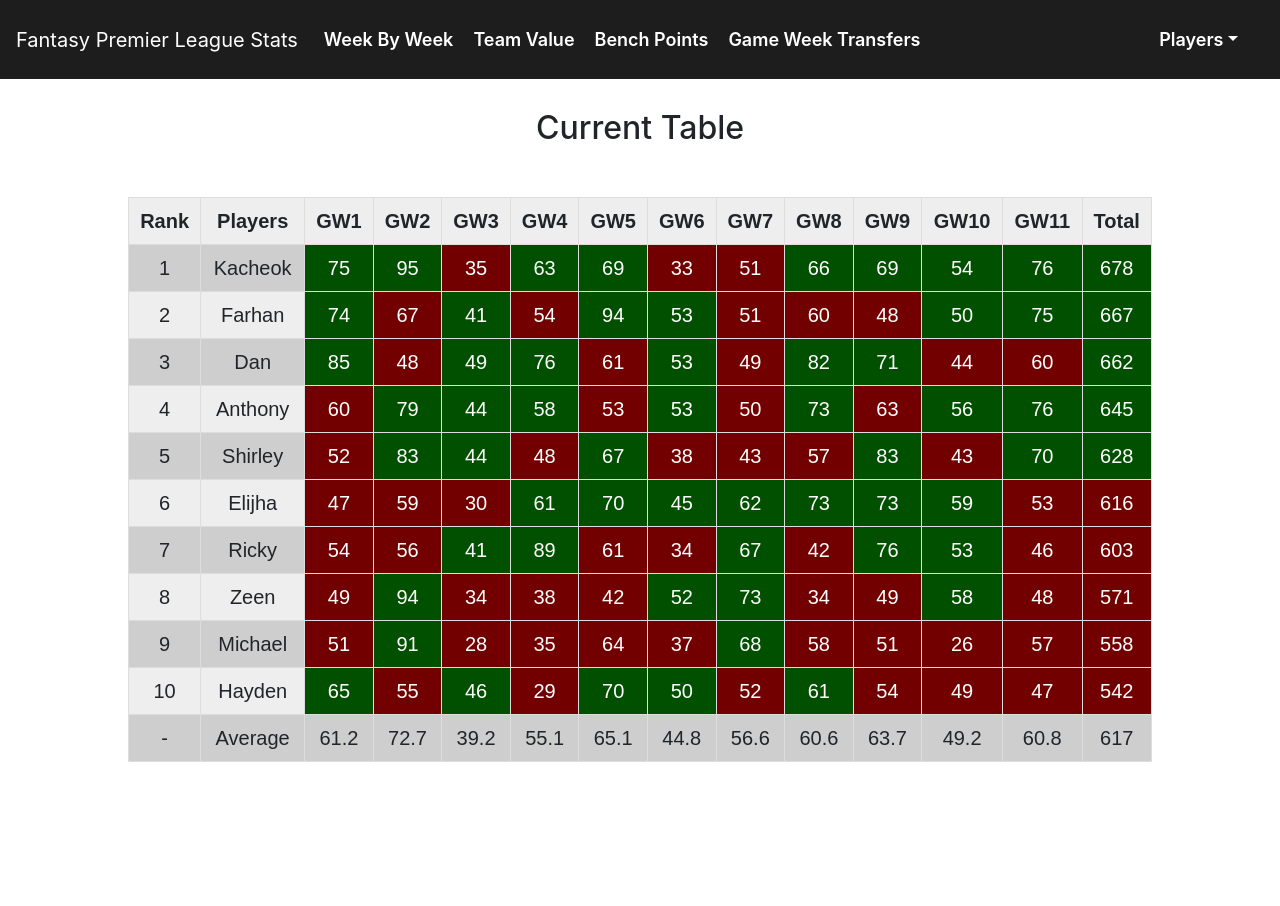
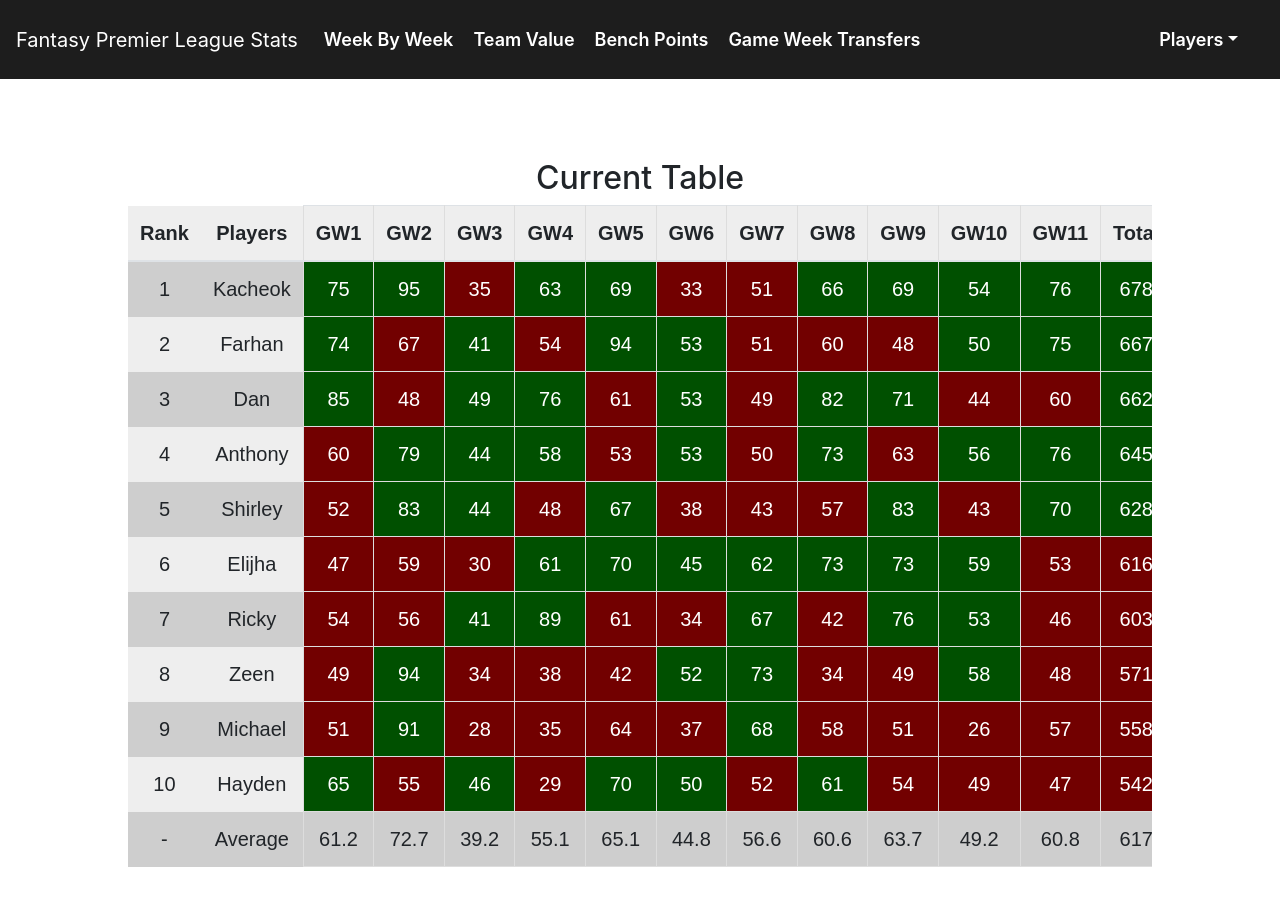
Before and after one commit to KachiiC/fpl_app, a React (Create React App) app: page / in a window 1280 px wide. Shown: the top 906 px of the page. Before the commit the page ends 842 px from the top, so only its background shows below. Built offline with nearby package versions, Linux system fonts and the light colour scheme.

Commit message:
added sticky first column

```diff
--- a/package.json
+++ b/package.json
@@ -9,6 +9,7 @@
     "@testing-library/user-event": "^12.1.10",
     "bootstrap": "^4.5.3",
     "react": "^17.0.1",
+    "react-bootstrap": "^1.4.0",
     "react-dom": "^17.0.1",
     "react-router-dom": "^5.2.0",
     "react-scripts": "4.0.0",
--- a/src/App.css
+++ b/src/App.css
@@ -6,32 +6,6 @@ main {
   padding: 30px 0px;
 }
 
-.table-container {
-  text-align: center;
-}
-
-table {
-  margin: 50px auto;
-  font-family: arial, sans-serif;
-  border-collapse: collapse;
-  width: 80%;
-}
-
-td, th {
-  border: 1px solid #dddddd;
-  text-align: center;
-  width: 20px;
-  padding: 8px;
-}
-
-tr {
-  background-color: rgb(238, 238, 238);
-  font-size: 20px;
-}
-
-tr:nth-child(even){
-  background-color: rgb(206, 206, 206);
-}
 
 .component-container{
   width: 90%;
--- a/src/App.js
+++ b/src/App.js
@@ -2,6 +2,7 @@ import React from 'react'
 // CSS
 import './App.css';
 import 'bootstrap/dist/css/bootstrap.min.css'
+import './table.css'
 // Components
 import { BrowserRouter, Switch, Route } from "react-router-dom";
 import SiteNavbar from './Components/SiteNavbar'
--- a/src/Tables/PointsScoredTable.js
+++ b/src/Tables/PointsScoredTable.js
@@ -1,5 +1,6 @@
 import React from 'react'
 import PlayerListData from '../Data/PlayerListData'
+import Table from 'react-bootstrap/Table'
 
 const PointsScoredTable = () => {
 
@@ -62,8 +63,8 @@ const PointsScoredTable = () => {
     return (
         <div className="table-container">
             <h2>Current Table</h2>
-            <table>
-                <tbody>
+            <Table responsive>
+                <thead>
                     <tr>
                         <th>Rank</th>
                         <th>Players</th>
@@ -77,8 +78,8 @@ const PointsScoredTable = () => {
                         {displayAverages}
                         <td>{totalAverage}</td>
                     </tr>
-                </tbody>
-            </table>
+                </thead>
+            </Table>
         </div>
     )
 
--- /dev/null
+++ b/src/table.css
@@ -0,0 +1,37 @@
+.table-container {
+    text-align: center;
+    margin: 50px auto;
+    width: 80%
+}
+
+table {
+    font-family: arial, sans-serif;
+    border-collapse: collapse;
+}
+
+td,
+th {
+    border: 1px solid #dddddd;
+    text-align: center;
+    padding: 8px;
+}
+
+tr {
+    background-color: rgb(238, 238, 238);
+    font-size: 20px;
+}
+
+tr:nth-child(even) {
+    background-color: rgb(206, 206, 206);
+}
+
+td:nth-child(1),
+th:nth-child(1),
+td:nth-child(2),
+th:nth-child(2) {
+    left: 0;
+    position: sticky;
+    z-index: 9999;
+    background-color: inherit;
+    border: inherit;
+}
```
Also changed, not shown: 1 other file (tests, documents, lock files or other folders).
